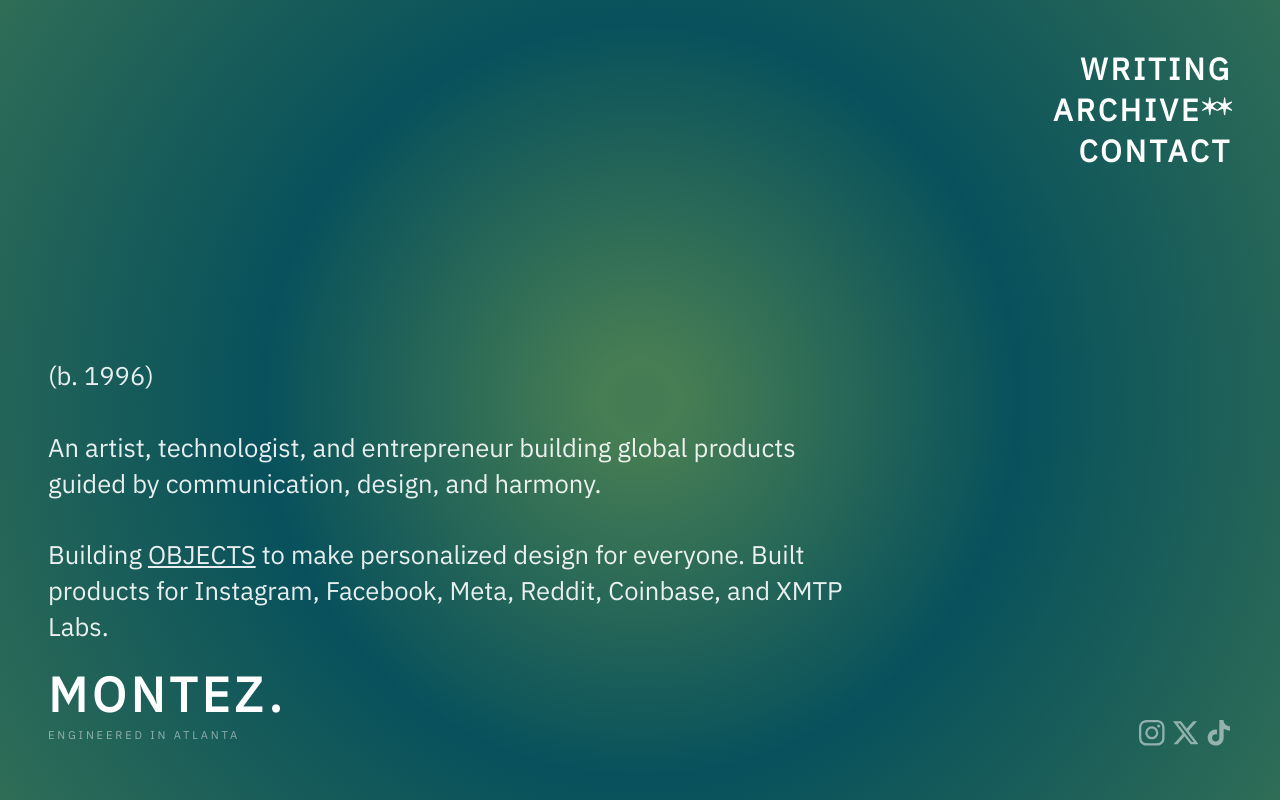
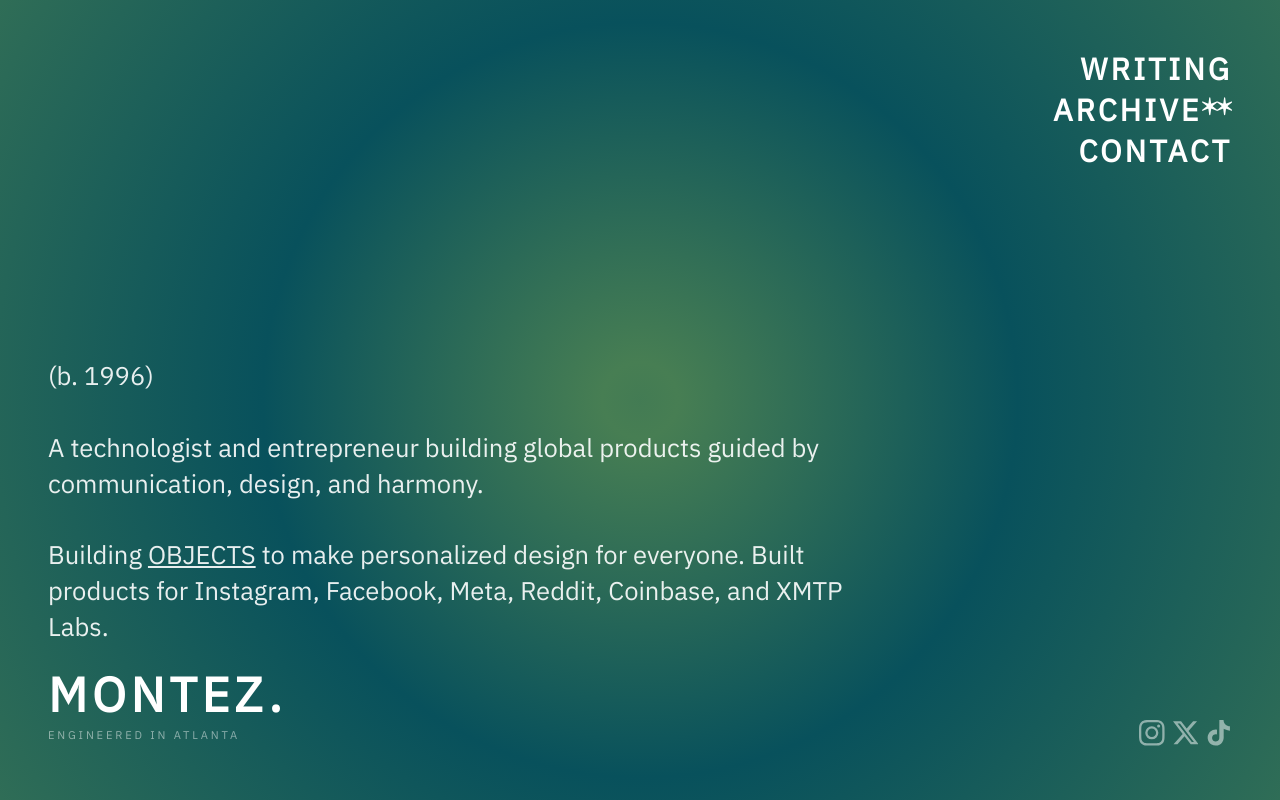
Before and after one commit to m-005/personal_website, a SvelteKit app: page / in a window 1280 px wide. Built offline with nearby package versions, Linux system fonts and the light colour scheme.

Commit message:
Update +page.svelte

```diff
--- a/src/routes/+page.svelte
+++ b/src/routes/+page.svelte
@@ -3,7 +3,7 @@
 <div class="content">
 	<bodycopy>
 		(b. 1996)<br /><br />
-		An artist, technologist, and entrepreneur building global products guided by communication, design,
+		A technologist and entrepreneur building global products guided by communication, design,
 		and harmony.<br /><br />
 		Building
 		<a href="https://objects.vision" target="_blank" rel="noopener noreferrer"><u>OBJECTS</u></a>
```
